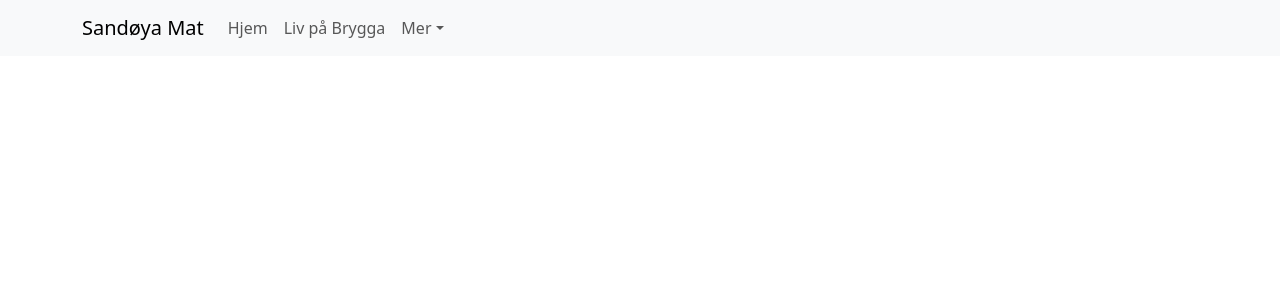
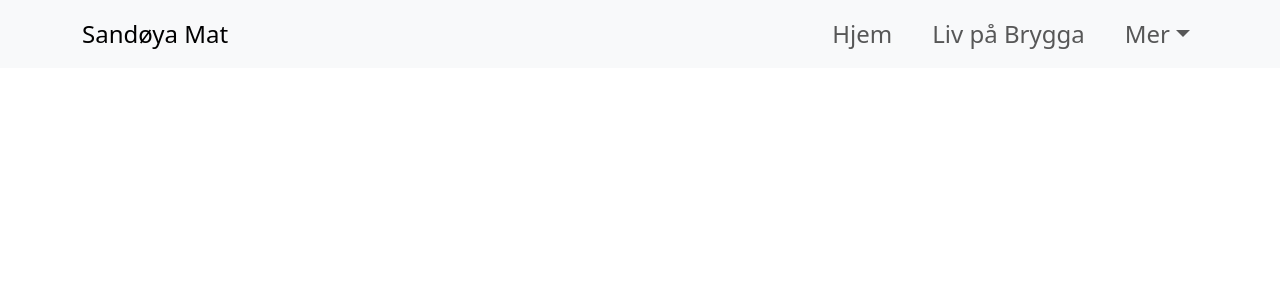
Before and after one commit to CPBrandal/sandoya-mat, a React (Create React App) app: page / in a window 1280 px wide. Shown: the top 300 px of the page. Built offline with nearby package versions, Linux system fonts and the light colour scheme.

Commit message:
Resized nav text

```diff
--- a/src/App.js
+++ b/src/App.js
@@ -12,13 +12,13 @@ function App() {
     <div className="App">
      <Navbar expand="lg" className="bg-body-tertiary">
       <Container>
-        <Navbar.Brand href="#home">Sandøya Mat</Navbar.Brand>
+        <Navbar.Brand href="#home" className='fs-4'>Sandøya Mat</Navbar.Brand>
         <Navbar.Toggle aria-controls="basic-navbar-nav" />
         <Navbar.Collapse id="basic-navbar-nav">
-          <Nav className="me-auto">
-            <Nav.Link href="#home">Hjem</Nav.Link>
-            <Nav.Link href="#link">Liv på Brygga</Nav.Link>
-            <NavDropdown title="Mer" id="basic-nav-dropdown">
+          <Nav className="ms-auto gap-4">
+            <Nav.Link href="#home" className='fs-4'>Hjem</Nav.Link>
+            <Nav.Link href="#link" className='fs-4'>Liv på Brygga</Nav.Link>
+            <NavDropdown title="Mer" className='fs-4' id="basic-nav-dropdown">
               <NavDropdown.Item href="#action/3.1">Action</NavDropdown.Item>
               <NavDropdown.Item href="#action/3.2">
                 Another action
```
